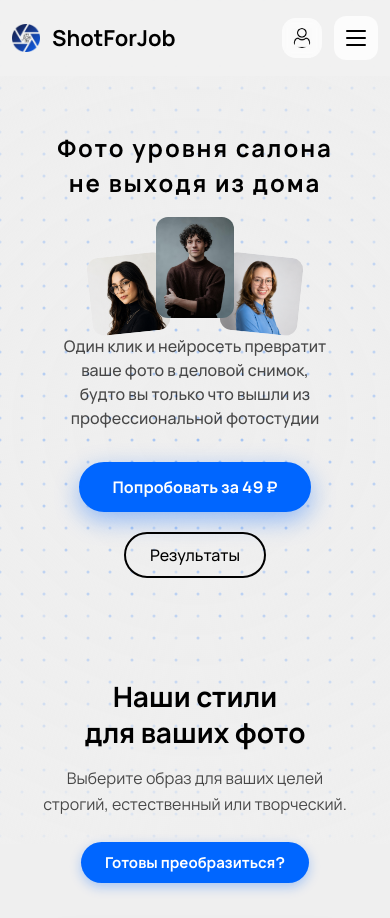
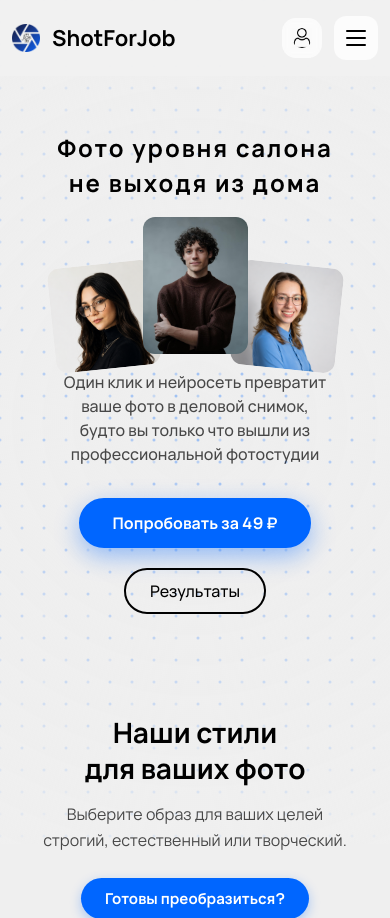
Before and after one commit to Lunarflux-hub/ShotforJob, a Django app: page / in a window 390 px wide. Shown: the top 918 px of the page. Run offline with Django 5.2, Linux system fonts and the light colour scheme; parts of the project's set-up code (start-up, migrations or seed data) failed here and were passed over.

Commit message:
Fix mobile version 2.7 + rewrite policy

```diff
--- a/templates/base.html
+++ b/templates/base.html
@@ -722,7 +722,11 @@
                 <p class="footer-description">
                     Сделать идеальное фото на документы бывает очень трудно<br>
                     поездка к фотографу занимает много времени, но и денег<br>
-                    ShotForJob это отличное решение!
+                    ShotForJob это отличное решение!<br>
+                    <br>
+                    Самозанятый: Моргунов Ростислав Максимович<br>
+                    ИНН: 616514104481<br>
+                    г. Ростов-на-дону
                 </p>
             </div>
             <div class="footer-col">
@@ -735,7 +739,7 @@
                     <li><a href="{% url 'support' %}">Поддержка</a></li>
                     <li><a href="{% url 'results' %}" class="auth-required">Портфолио</a></li>
                     <li><a href="{% url 'policy' %}">Политика</a></li>
-                    <li><a href="#">Безопасность</a></li>
+                    <li><a href="/policy/?doc=offer#refund-section">Возврат</a></li>
                 </ul>
             </div>
             <div class="footer-col social-col">
--- a/templates/index.html
+++ b/templates/index.html
@@ -1024,10 +1024,10 @@
         .hero { min-height: auto; padding-bottom: 40px; }
         .hero-title { font-size: 32px; margin-top: 50px; letter-spacing: 0.08em; }
         .hero-center-images { margin: 20px 0 0; padding: 0 10px; }
-        .photo-left, .photo-right { width: 92px; height: 92px; }
-        .photo-center { width: 92px; height: 120px; }
-        .photo-left { margin-right: -12px; }
-        .photo-right { margin-left: -12px; }
+        .photo-left, .photo-right { width: 130px; height: 130px; }
+        .photo-center { width: 130px; height: 169px; }
+        .photo-left { margin-right: -14px; }
+        .photo-right { margin-left: -14px; }
         .bottom-block {
             position: static;
             transform: none;
@@ -1115,10 +1115,10 @@
     @media (max-width: 480px) {
         .hero-title { font-size: 24px; margin-top: 30px; }
         .hero-center-images { margin: 16px 0 0; padding: 0 8px; }
-        .photo-left, .photo-right { width: 78px; height: 78px; }
-        .photo-center { width: 78px; height: 101px; }
-        .photo-left { margin-right: -10px; }
-        .photo-right { margin-left: -10px; }
+        .photo-left, .photo-right { width: 105px; height: 105px; }
+        .photo-center { width: 105px; height: 137px; }
+        .photo-left { margin-right: -12px; }
+        .photo-right { margin-left: -12px; }
         .hero-subtitle { font-size: 16px; max-width: 95%; line-height: 1.5; }
         .bottom-block { margin-top: 16px; }
         .btn { font-size: 16px; padding: 10px 24px; }
```
Also changed, not shown: templates/policy.html (+10 -23 lines).
